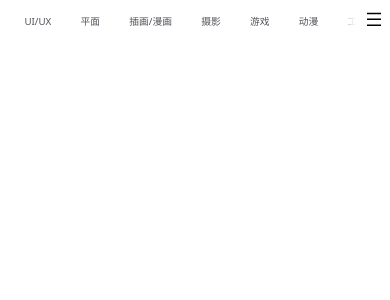
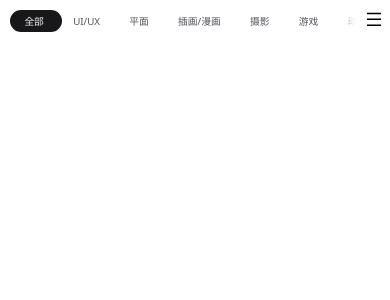
Before and after one commit to ZhengKe996/vue3-front, a Vue app: page / in a window 390 px wide. Shown: the top 300 px of the page. Built offline with nearby package versions, Linux system fonts and the light colour scheme.

Commit message:
feat: mobile Navigation

```diff
--- a/src/component/Navigation/src/mobile/index.vue
+++ b/src/component/Navigation/src/mobile/index.vue
@@ -1,17 +1,31 @@
 <template>
   <div class="bg-white sticky top-0 left-0 z-10">
     <ul
+      ref="ulTarget"
       class="relative flex overflow-x-auto p-1 text-xs text-zinc-600 overflow-hidden"
     >
+      <!-- 滑块 -->
+      <li
+        ref="sliderTarget"
+        :style="sliderStyle"
+        class="absolute h-[22px] bg-zinc-900 rounded-lg duration-200"
+      ></li>
+
+      <!-- 汉堡按钮 -->
       <li
         class="fixed top-0 right-[-1px] h-4 px-1 flex items-center bg-white z-20 shadow-l-white"
       >
         <m-svg-icon name="hamburger" class="w-1.5 h-1.5"></m-svg-icon>
       </li>
+
+      <!-- items -->
       <li
         class="shrink-0 px-1.5 py-0.5 z-10 duration-200 last:mr-4"
-        v-for="item in data"
+        :class="{ ' text-zinc-100': currentCategoryIndex === index }"
+        v-for="(item, index) in data"
         :key="item.id"
+        :ref="setItemRef"
+        @click="onItemClick(index)"
       >
         {{ item.name }}
       </li>
@@ -20,10 +34,52 @@
 </template>
 
 <script setup>
+import { onBeforeUpdate, ref, watch } from "vue";
+import { useScroll } from "@vueuse/core";
+
 defineProps({
   data: {
     type: Array,
     required: true,
   },
 });
+
+// 滑块
+const sliderStyle = ref({
+  transform: "translateX(0px)",
+  width: "52px",
+});
+
+// 选中 item 下标
+const currentCategoryIndex = ref(0);
+
+// 获取所有的 item 元素
+let itemRefs = [];
+const setItemRef = (el) => {
+  if (el) itemRefs.push(el);
+};
+
+onBeforeUpdate(() => {
+  itemRefs = [];
+});
+
+// 获取 ul 元素
+const ulTarget = ref(null);
+
+// 获取响应式的 scroll 滚动
+const { x: ulScrollLeft } = useScroll(ulTarget);
+
+// watch 监听
+watch(currentCategoryIndex, (value) => {
+  const { left, width } = itemRefs[value].getBoundingClientRect();
+  sliderStyle.value = {
+    transform: `translateX(${ulScrollLeft.value + left - 10}px)`,
+    width: `${width}px`,
+  };
+});
+
+// item click
+const onItemClick = (index) => {
+  currentCategoryIndex.value = index;
+};
 </script>
--- a/src/component/Navigation/src/navigation.vue
+++ b/src/component/Navigation/src/navigation.vue
@@ -7,11 +7,13 @@
 import { onMounted, ref } from "vue";
 import { isMobileTerminal } from "@/utils/flexible.js";
 import { getCategory } from "@/api/category.js";
+import { ALL_CATEGORY_ITEM } from "@/constants";
 import Mobile from "./mobile/index.vue";
 import PC from "./pc/index.vue";
 
 const categorys = ref([]);
 onMounted(() => {
   categorys.value = getCategory();
+  categorys.value.unshift(ALL_CATEGORY_ITEM);
 });
 </script>
--- a/src/constants/index.js
+++ b/src/constants/index.js
@@ -2,3 +2,8 @@
 export const PC_DEVICE_WIDTH = 1280;
 
 export const MAX_FONT_SIZE = 40;
+
+export const ALL_CATEGORY_ITEM = {
+  id: "all",
+  name: "全部",
+};
--- a/src/router/index.js
+++ b/src/router/index.js
@@ -1,11 +1,11 @@
-import { createRouter, createWebHashHistory } from "vue-router";
+import { createRouter, createWebHistory } from "vue-router";
 import { isMobileTerminal } from "@/utils/flexible";
 import MobileRoutes from "./modules/mobile-routes";
 import PCRoutes from "./modules/pc-routes";
 
 const router = createRouter({
   routes: isMobileTerminal.value ? MobileRoutes : PCRoutes,
-  history: createWebHashHistory(),
+  history: createWebHistory(),
 });
 
 export default router;
```
